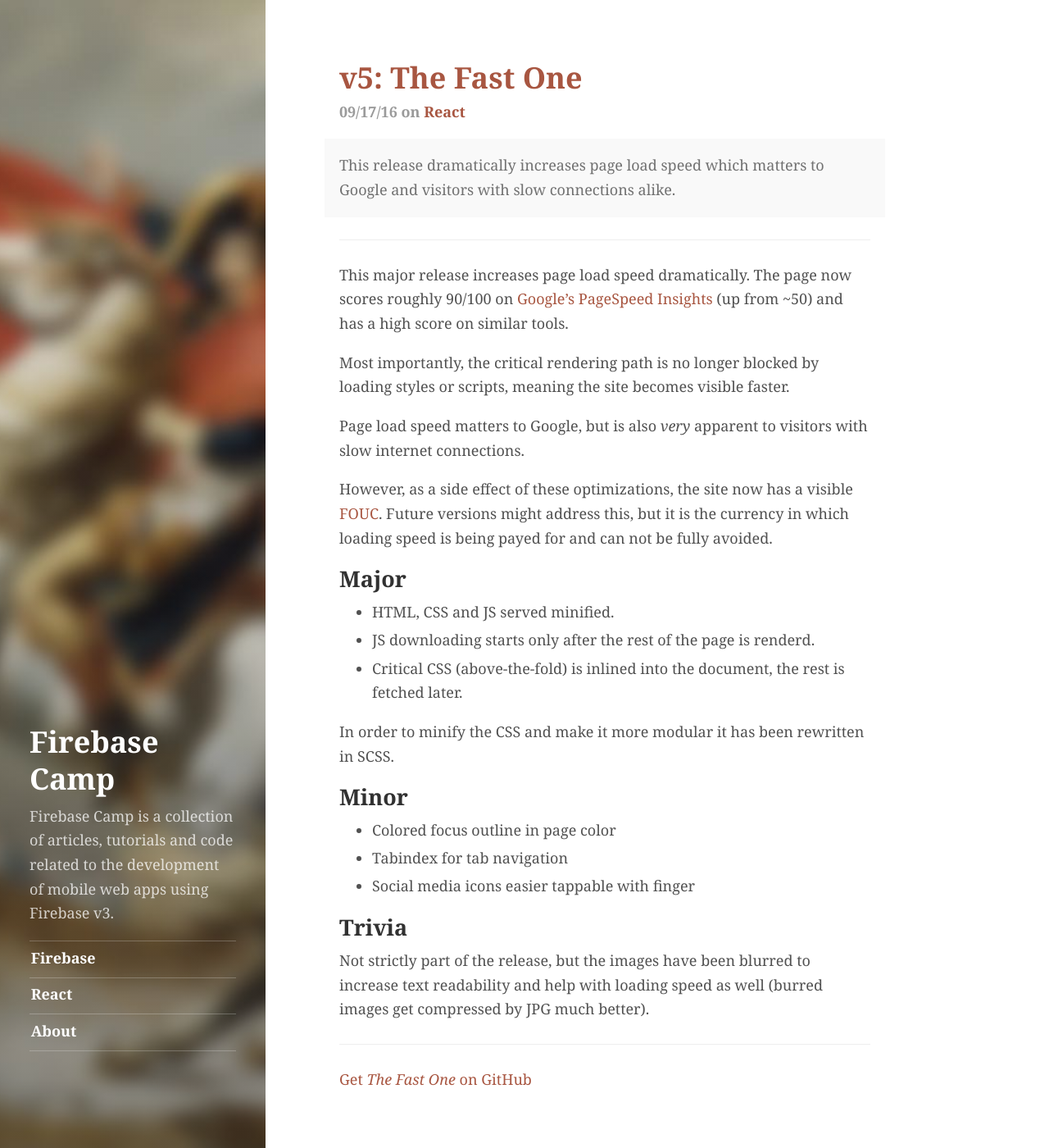
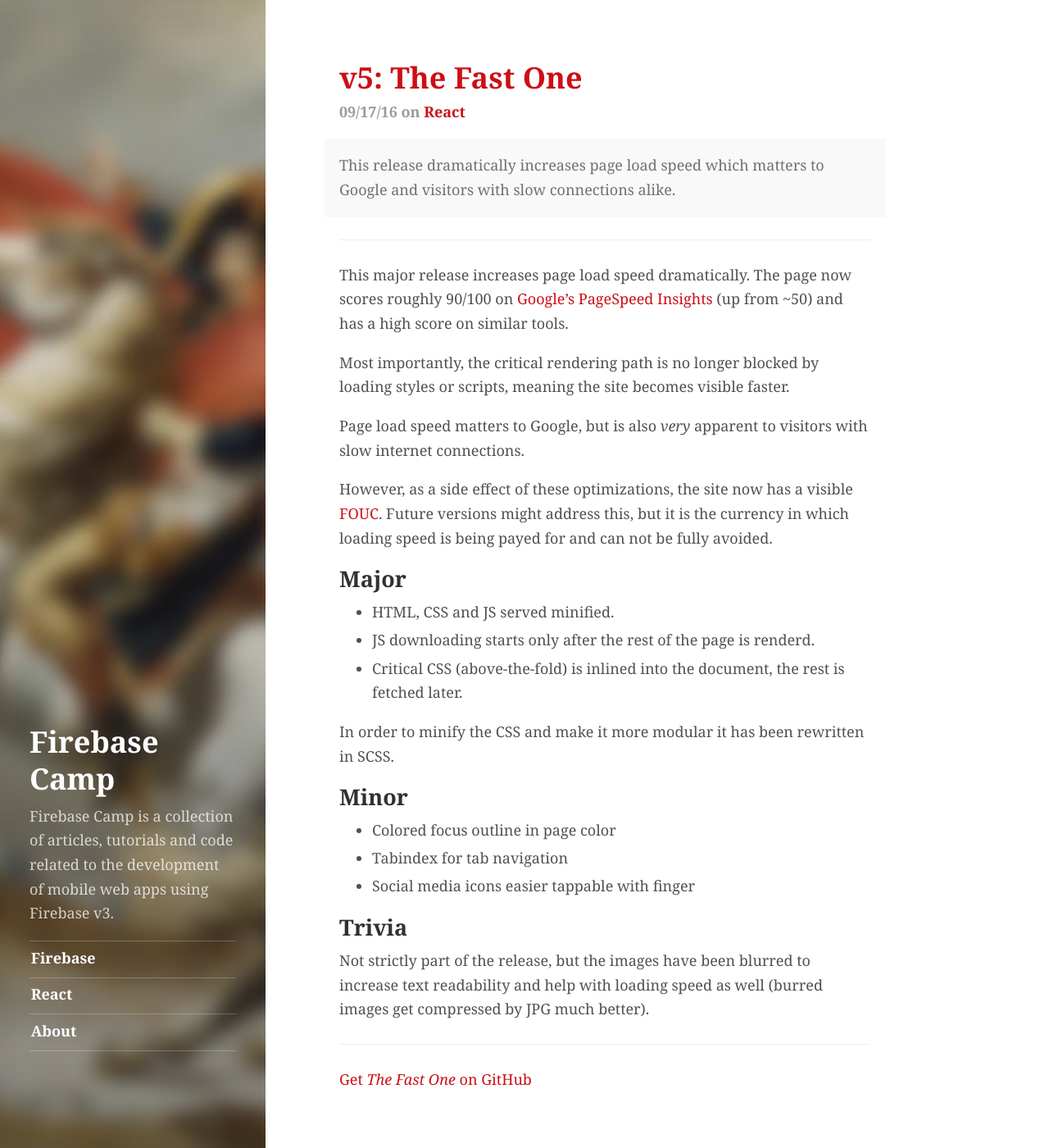
Before and after one commit to Firebase-Camp/Firebase-Camp.github.io, a Jekyll site: the page built from index.html, in a window 1280 px wide and 1400 px high. Shown: the whole window at 82% size. Built offline with Jekyll 4.4.1, drawn with Linux system fonts in a browser that asks for light colours; the list of posts is cut into pages by our own code.

Commit message:
Updated palette

```diff
--- a/_config.yml
+++ b/_config.yml
@@ -31,7 +31,7 @@ sidebar_tags:        [firebase, react]
 
 # Fallback image and color if not overwritten for tag or post
 image:               ./public/img/camp.jpg
-color:               '#A85641'
+color:               '#cc0f16'
 
 # Fonts
 font:                '"PT Serif", Georgia, serif'
--- a/_data/tags.yml
+++ b/_data/tags.yml
@@ -21,20 +21,20 @@ react:
 polymer:
   name: Polymer
   image: /public/img/polymer.jpg
-  color: '#949667'
+  color: '#E91E63'
   description: >
     Polymer is a JavaScript library that unlocks the power of web components in browsers today and provides tools & components to build amazing user experiences for the modern web. It is currently developed by Google.
 
 android:
   name: Android
   image: /public/img/android.jpg
-  color: '#949667'
+  color: '#A4C639'
   description: >
     Android is an open-source operating system for mobile devices based on Linux and Java. It is currently developed by Google.
 
 firebase:
   name: Firebase
   image: /public/img/firebase.jpg
-  color: '#949667'
+  color: '#FFC107'
   description: >
     Firebase is a platform for supporting development, engagement and monetization of mobile web apps. Firebase is currently developed by Google.
```
